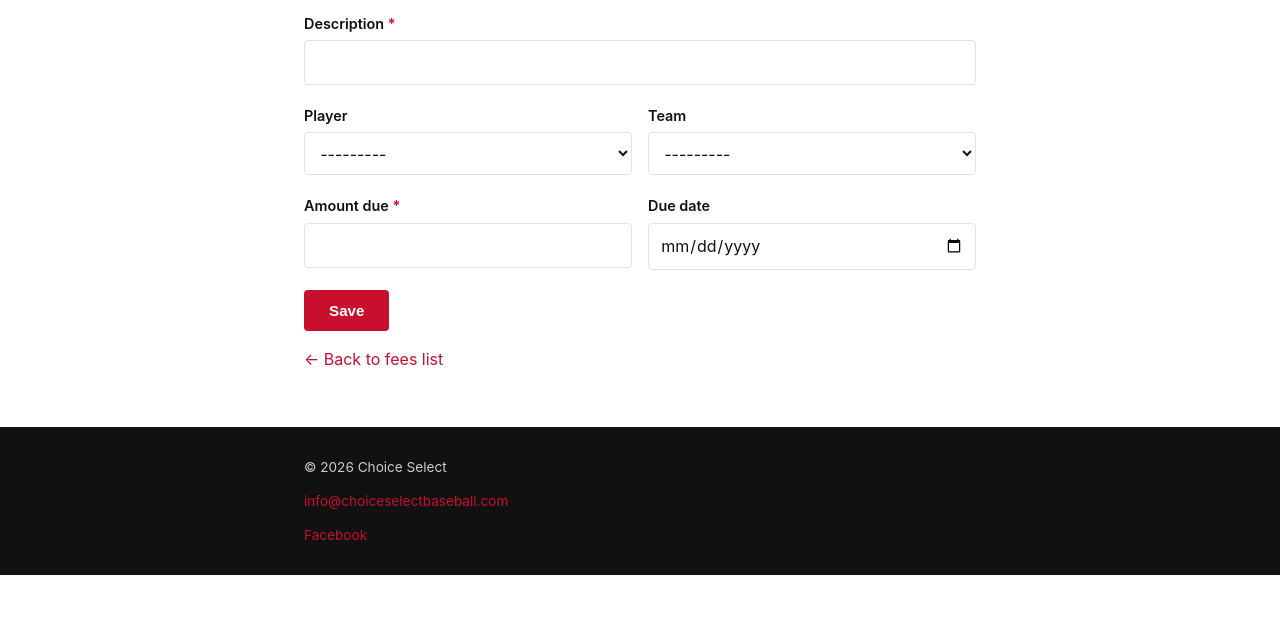
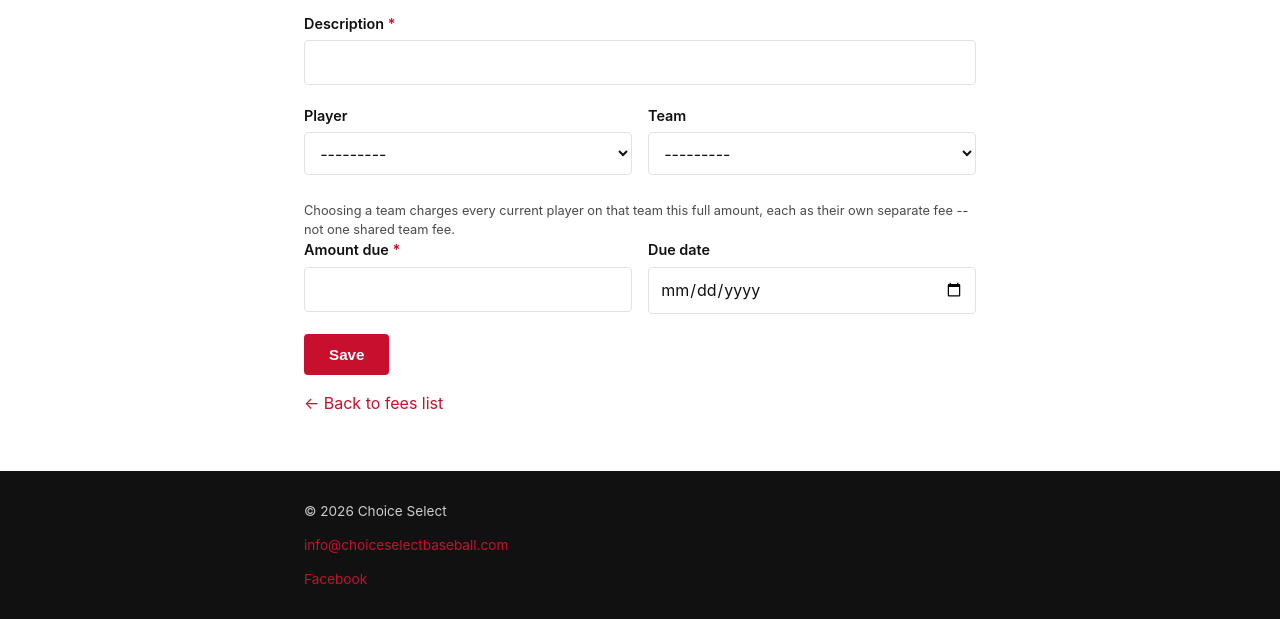
Before and after one commit to haewonito/baseball_club_site, a Django app: page /accounts/dashboard/admin/fees/add/ in a window 1280 px wide. Shown: the part 239-858 px from the top of the page. Before the commit the page ends 814 px from the top, so only its background shows below. Run offline with Django 5.2, Linux system fonts and the light colour scheme; a user stored in the database is signed in; tables that the repository leaves empty hold one stand-in row (values such as "Sample post").

Commit message:
Implement team-wide fees as a per-player fan-out
Resolves the open design question flagged in both CLAUDE.md and the Fee
model's own docstring: a team-wide fee is per-player, full amount each,
not split and not a single shared row. admin_fee_add now fans a
team-selected Fee out into one ordinary Fee per current player on that
team at creation time -- team=X is never actually persisted as its own
row. Every other fee/payment view (admin list, parent dashboard balance,
payment history, payment recording) needed zero changes, since the
resulting rows are indistinguishable from ones added for a single kid.

Added a form-level guard for a team with no players ("nothing to
charge"), and a help note on the add-fee form explaining the per-player
fan-out before an admin picks a team, so it's not a silent surprise.

Verified locally: creating a $100 fee for a 10U (8 players) produces 8
separate $100 Fee rows, one per player, each already showing up in that
player's balance via the existing (unchanged) parent dashboard query;
the "both player and team" and general validation still work as before.

Co-Authored-By: Claude Sonnet 5 <noreply@anthropic.com>

```diff
--- a/apps/accounts/forms.py
+++ b/apps/accounts/forms.py
@@ -94,10 +94,11 @@ class FeeForm(forms.ModelForm):
     """
     Exactly one of `player`/`team` must be set -- a Fee is either for one
     player or team-wide (see the Fee docstring in apps/fees/models.py).
-    The model itself doesn't enforce this with a DB constraint since how
-    a team-wide fee expands into per-player ledger rows is still an open
-    design question, but the form shouldn't let you create a Fee that's
-    ambiguous or orphaned either way.
+    The model itself doesn't enforce this with a DB constraint. On
+    admin_fee_add, choosing `team` doesn't save a team-wide row at all --
+    it fans out into one full-amount Fee per current player on that team
+    (see the view); `team` stays a real, saveable field here mainly so
+    admin_fee_edit can keep editing whatever a Fee instance already has.
     """
 
     class Meta:
@@ -120,6 +121,8 @@ class FeeForm(forms.ModelForm):
             raise forms.ValidationError(
                 "Choose exactly one of Player or Team -- not both, not neither."
             )
+        if team and not team.players.exists():
+            raise forms.ValidationError(f'"{team}" has no players -- nothing to charge.')
         return cleaned_data
 
 
--- a/apps/accounts/templates/accounts/admin_fee_form.html
+++ b/apps/accounts/templates/accounts/admin_fee_form.html
@@ -20,6 +20,12 @@
       {% include "partials/_form_field.html" with field=form.player %}
       {% include "partials/_form_field.html" with field=form.team %}
     </div>
+    {% if not fee %}
+      <p class="form-field__help">
+        Choosing a team charges every current player on that team this full amount,
+        each as their own separate fee -- not one shared team fee.
+      </p>
+    {% endif %}
     <div class="form-row">
       {% include "partials/_form_field.html" with field=form.amount_due %}
       {% include "partials/_form_field.html" with field=form.due_date %}
--- a/apps/accounts/views.py
+++ b/apps/accounts/views.py
@@ -256,6 +256,33 @@ def admin_fee_add(request):
     if request.method == "POST":
         form = FeeForm(request.POST)
         if form.is_valid():
+            team = form.cleaned_data["team"]
+            if team:
+                # Team-wide is per-player, full amount each -- not a single
+                # shared row and not split. Fans out here, at creation
+                # time, into ordinary per-player Fees indistinguishable
+                # from one added directly for a single kid, so every other
+                # fee/payment view (admin list, parent dashboard, payment
+                # history) needs no team-fee-aware logic of its own.
+                players = list(team.players.all())
+                Fee.objects.bulk_create(
+                    Fee(
+                        player=player,
+                        description=form.cleaned_data["description"],
+                        amount_due=form.cleaned_data["amount_due"],
+                        due_date=form.cleaned_data["due_date"],
+                        created_by=request.user,
+                    )
+                    for player in players
+                )
+                messages.success(
+                    request,
+                    f"Added a ${form.cleaned_data['amount_due']} "
+                    f"\"{form.cleaned_data['description']}\" fee for "
+                    f"{len(players)} player(s) on {team}.",
+                )
+                return redirect("accounts:admin_fees_list")
+
             fee = form.save(commit=False)
             fee.created_by = request.user
             fee.save()
@@ -784,8 +811,9 @@ def dashboard_parent(request):
         next_event = None
         if player.team:
             next_event = player.team.events.filter(start_datetime__gte=now).order_by("start_datetime").first()
-        # Team-wide fees (Fee.player=None) aren't included here -- per
-        # CLAUDE.md that's an open design question, not yet resolved.
+        # Team-wide fees fan out into per-player Fee rows at creation time
+        # (see admin_fee_add), so a plain player.fees.all() already picks
+        # them up -- no separate team-fee handling needed here.
         balance = sum(fee.balance for fee in player.fees.all())
         cards.append({"player": player, "next_event": next_event, "balance": balance})
 
--- a/apps/fees/models.py
+++ b/apps/fees/models.py
@@ -4,10 +4,12 @@ from django.db import models
 
 class Fee(models.Model):
     """
-    What's owed. Per player, or team-wide (in which case `player` is
-    null and this represents a fee that applies to the whole team --
-    admin UI would still need to generate per-player ledger rows or
-    handle it as a shared line item, decided at build time).
+    What's owed. Per player, or team-wide via the `team` field -- but a
+    team-wide Fee row is only ever a transient input, never actually
+    persisted as such: apps.accounts.views.admin_fee_add fans it out into
+    one full-amount (not split) Fee per current player on that team at
+    creation time, so every other fee/payment view only ever deals in
+    ordinary per-player rows.
 
     No in-house payment processing: if online payment is ever added,
     it goes through a processor (Stripe/Square) rather than storing
```
